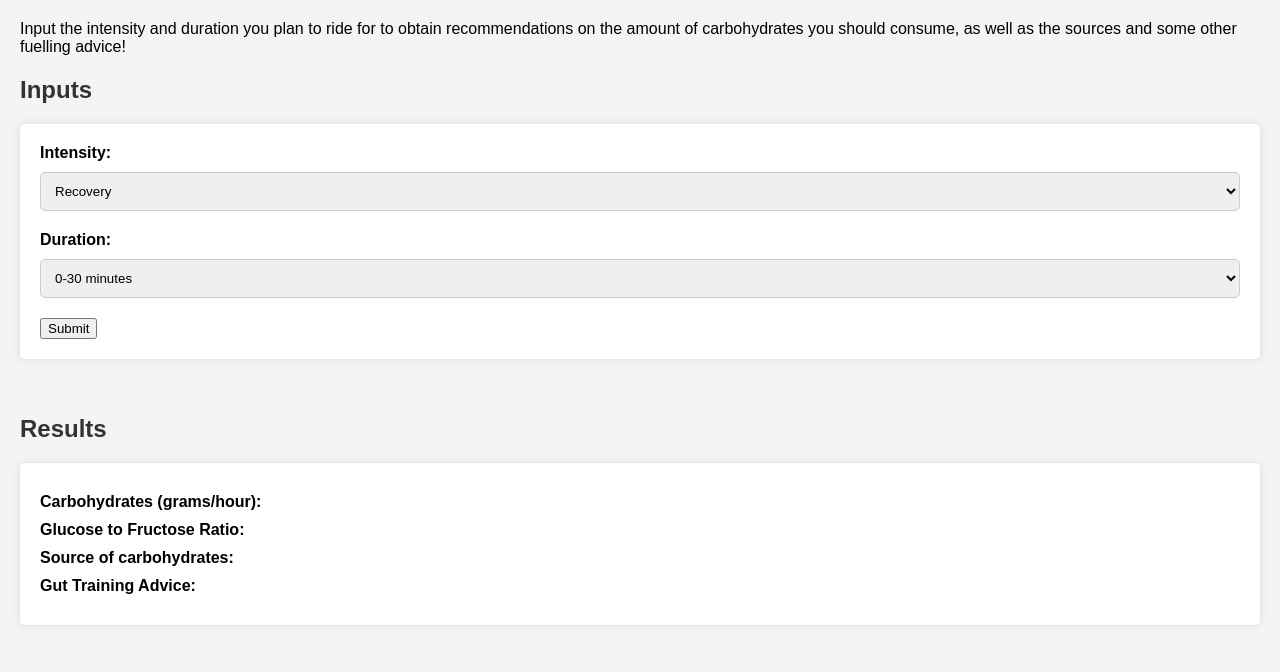
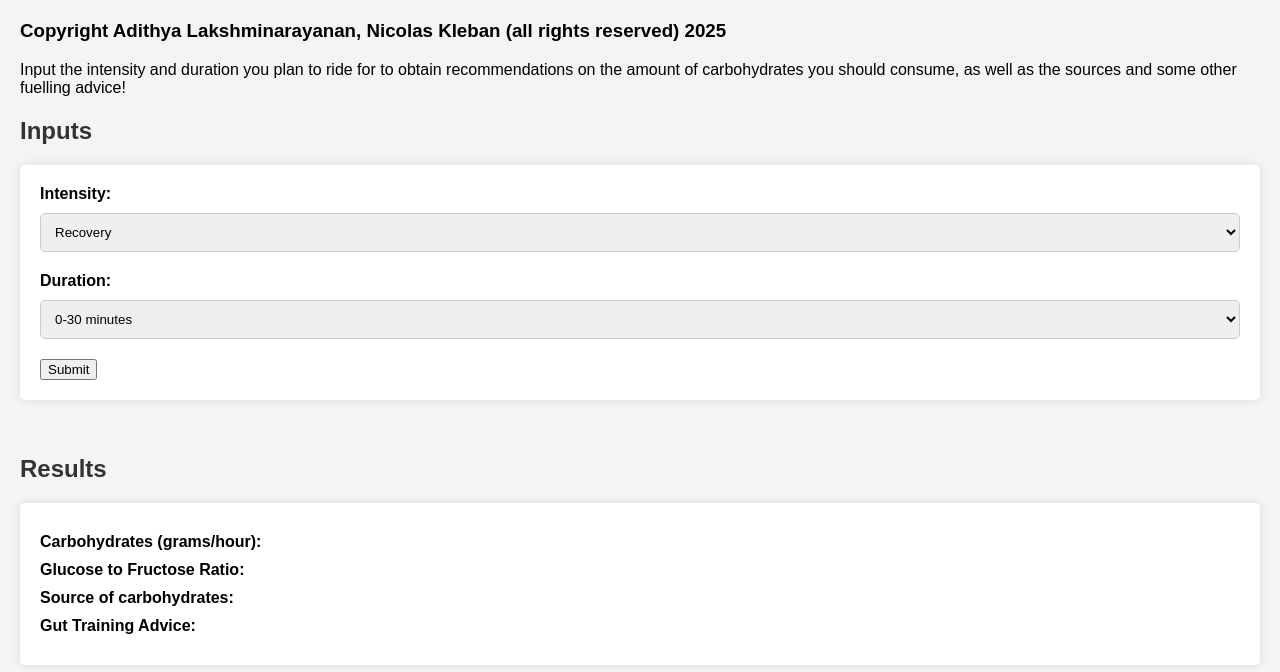
Before and after one commit to adithyalaks/carb-calculator, a plain HTML site: page index.html in a window 1280 px wide. Drawn offline with Linux system fonts and the light colour scheme.

Commit message:
Add copyright

```diff
--- a/index.html
+++ b/index.html
@@ -44,6 +44,7 @@
         </style>
     </head>
     <body>
+        <h3>Copyright Adithya Lakshminarayanan, Nicolas Kleban (all rights reserved) 2025</h3>
         <p>Input the intensity and duration you plan to ride for to obtain recommendations on the amount of carbohydrates you
             should consume, as well as the sources and some other fuelling advice!
         </p>
--- a/scripts/carb-calculator.js
+++ b/scripts/carb-calculator.js
@@ -1,3 +1,5 @@
+// Copyright 2025 Adithya Lakshminarayanan, Nicolas Kleban
+// All rights reserved
 const values = [
     [0, 15, 30, 45, -1, -1, -1, -1],
     [0, 15, 30, 30, 45, 45, 65, 90],
```
